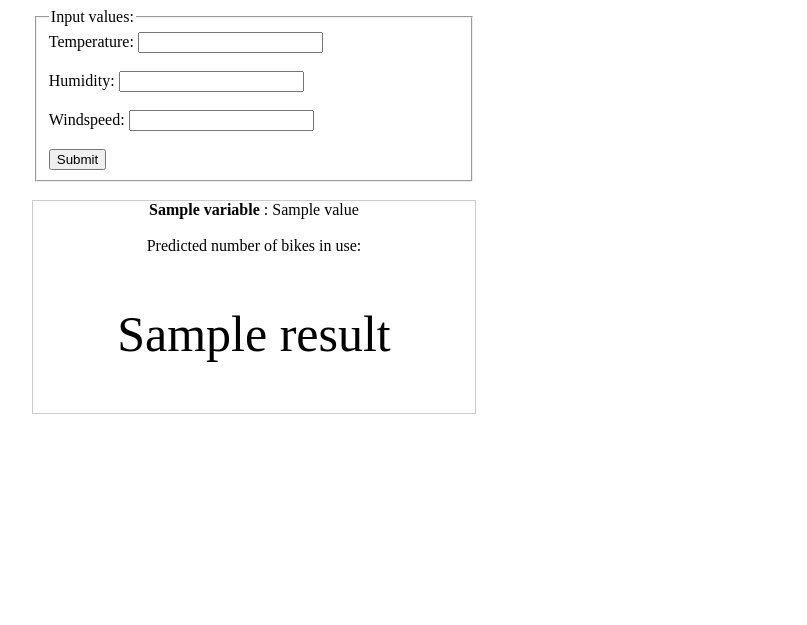
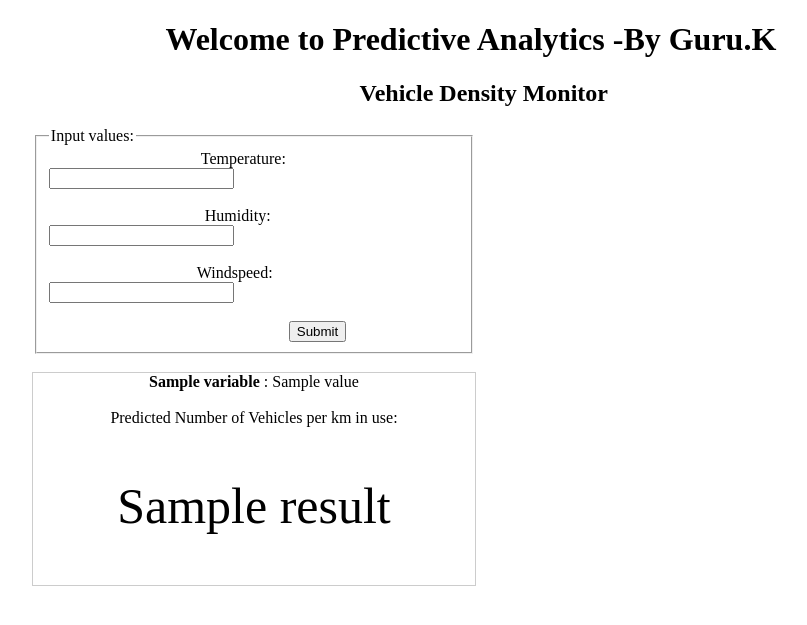
Before and after one commit to Gurukannan/Vehicle-Density, a Flask app: template templates/main.html in a window 1280 px wide. Shown: the top 625 px of the page, without its empty margins (386-1193 px from the left). Run offline with Flask 2, Linux system fonts and the light colour scheme; the template is opened without the code that fills it: most values are stand-ins (such as "Sample title", 1, 10 or a date in 2020); parts of the project's set-up code (start-up, migrations or seed data) failed here and were passed over.

Commit message:
Update main.html

```diff
--- a/templates/main.html
+++ b/templates/main.html
@@ -14,22 +14,29 @@ form {
 </style>
 
 <head>
-    <title>Bike Usage Model</title>
+    <title>Vehicle Density</title>
 </head>
+
+<body>
+<div class="login">
+
+	<h1>&nbsp&nbsp &nbsp&nbsp&nbsp&nbsp &nbsp&nbsp&nbsp&nbsp &nbsp&nbsp&nbsp&nbsp &nbsp&nbsp&nbsp&nbsp &nbsp&nbsp&nbsp&nbsp &nbsp&nbsp&nbsp&nbsp &nbsp&nbsp&nbsp&nbsp &nbsp&nbsp&nbsp&nbsp &nbsp&nbsp&nbsp&nbsp &nbsp&nbsp&nbsp&nbsp &nbsp&nbsp&nbsp&nbsp &nbsp&nbsp&nbsp&nbsp &nbsp&nbsp&nbsp&nbsp Welcome to Predictive Analytics -By Guru.K </h1>
+	<h2>&nbsp&nbsp &nbsp&nbsp&nbsp&nbsp &nbsp&nbsp&nbsp&nbsp &nbsp&nbsp&nbsp&nbsp &nbsp&nbsp&nbsp&nbsp &nbsp&nbsp&nbsp&nbsp &nbsp&nbsp&nbsp&nbsp &nbsp&nbsp&nbsp&nbsp &nbsp&nbsp&nbsp&nbsp &nbsp&nbsp&nbsp&nbsp &nbsp&nbsp&nbsp&nbsp &nbsp&nbsp&nbsp&nbsp &nbsp&nbsp&nbsp&nbsp &nbsp&nbsp&nbsp&nbsp &nbsp&nbsp&nbsp&nbsp &nbsp&nbsp&nbsp&nbsp &nbsp&nbsp&nbsp&nbsp &nbsp&nbsp&nbsp&nbsp &nbsp&nbsp&nbsp&nbsp &nbsp&nbsp&nbsp&nbsp &nbsp&nbsp&nbsp&nbsp &nbsp&nbsp&nbsp&nbsp &nbsp&nbsp&nbsp&nbsp &nbsp&nbsp&nbsp&nbsp &nbsp&nbsp&nbsp&nbsp Vehicle Density Monitor</h2>
+</body>
 <form action="{{ url_for('main') }}" method="POST">
     <fieldset>
         <legend>Input values:</legend>
-        Temperature:
+        &nbsp&nbsp &nbsp&nbsp &nbsp&nbsp&nbsp&nbsp &nbsp&nbsp &nbsp&nbsp&nbsp&nbsp&nbsp &nbsp&nbsp&nbsp&nbsp &nbsp&nbsp&nbsp&nbsp&nbsp&nbsp &nbsp&nbsp&nbsp&nbsp&nbsp&nbspTemperature:
         <input name="temperature" type="number" required>
         <br>
-        <br> Humidity:
+        <br>&nbsp&nbsp &nbsp&nbsp &nbsp&nbsp&nbsp&nbsp &nbsp&nbsp &nbsp&nbsp&nbsp&nbsp&nbsp &nbsp&nbsp&nbsp&nbsp &nbsp&nbsp&nbsp&nbsp&nbsp&nbsp&nbsp &nbsp&nbsp&nbsp&nbsp&nbsp Humidity:&nbsp&nbsp&nbsp&nbsp
         <input name="humidity" type="number" required>
         <br>
-        <br> Windspeed:
+        <br> &nbsp&nbsp&nbsp&nbsp&nbsp&nbsp&nbsp &nbsp&nbsp&nbsp&nbsp&nbsp &nbsp&nbsp&nbsp&nbsp &nbsp&nbsp &nbsp&nbsp&nbsp&nbsp&nbsp &nbsp&nbsp&nbsp&nbsp &nbsp&nbsp&nbsp&nbspWindspeed:&nbsp&nbsp
         <input name="windspeed" type="number" required>
         <br>
         <br>
-        <input type="submit">
+        &nbsp&nbsp &nbsp &nbsp&nbsp&nbsp&nbsp &nbsp&nbsp &nbsp&nbsp &nbsp&nbsp &nbsp&nbsp&nbsp&nbsp&nbsp&nbsp&nbsp &nbsp&nbsp&nbsp&nbsp&nbsp &nbsp&nbsp&nbsp&nbsp &nbsp&nbsp&nbsp&nbsp&nbsp&nbsp &nbsp&nbsp&nbsp&nbsp&nbsp &nbsp&nbsp&nbsp&nbsp &nbsp&nbsp&nbsp&nbsp<input type="submit" align="center">
     </fieldset>
 </form>
 <br>
@@ -39,7 +46,7 @@ form {
     		<b>{{ variable }}</b> : {{ value }}
     	{% endfor %}
 		<br>
-    	<br> Predicted number of bikes in use:
+    	<br> Predicted Number of Vehicles per km in use:
    		<p style="font-size:50px">{{ result }}</p>
     {% endif %}
 </div>
```
